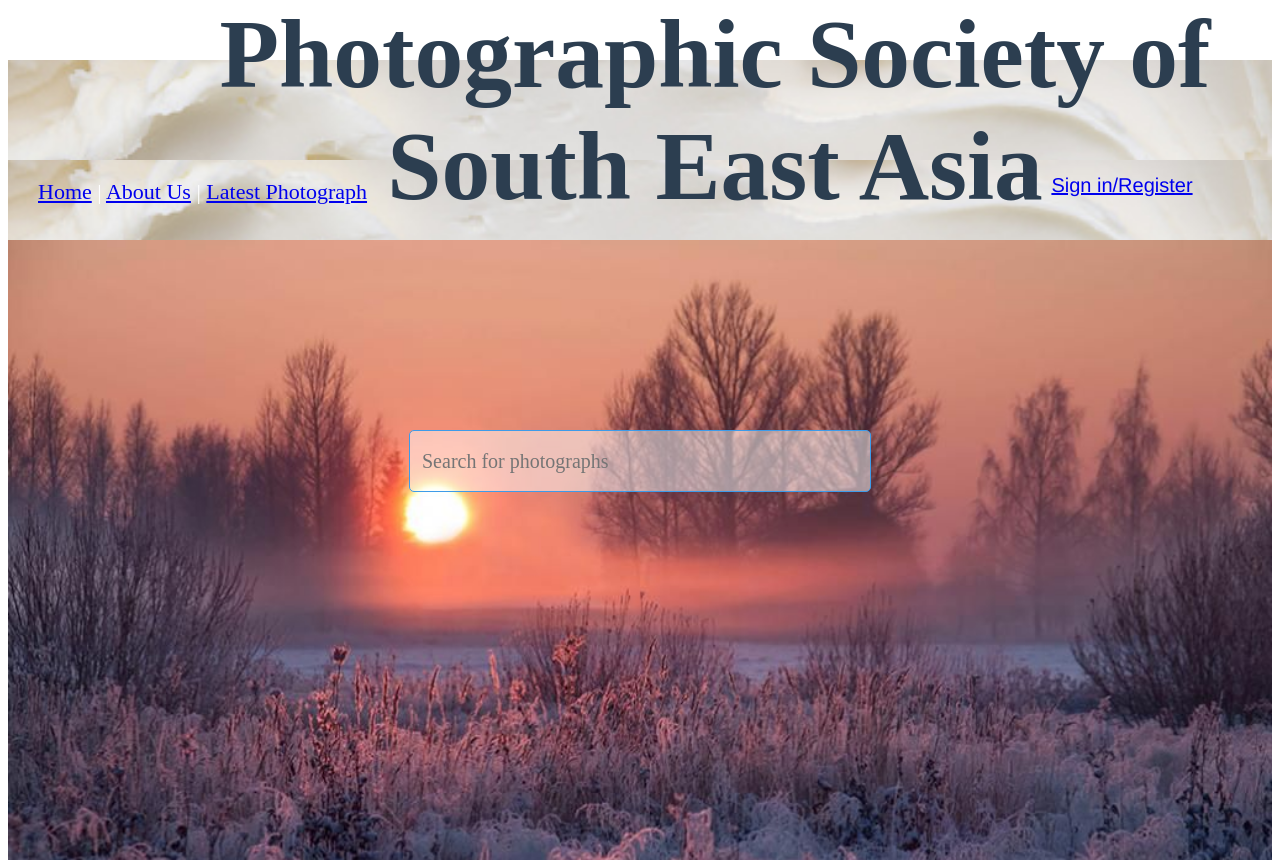
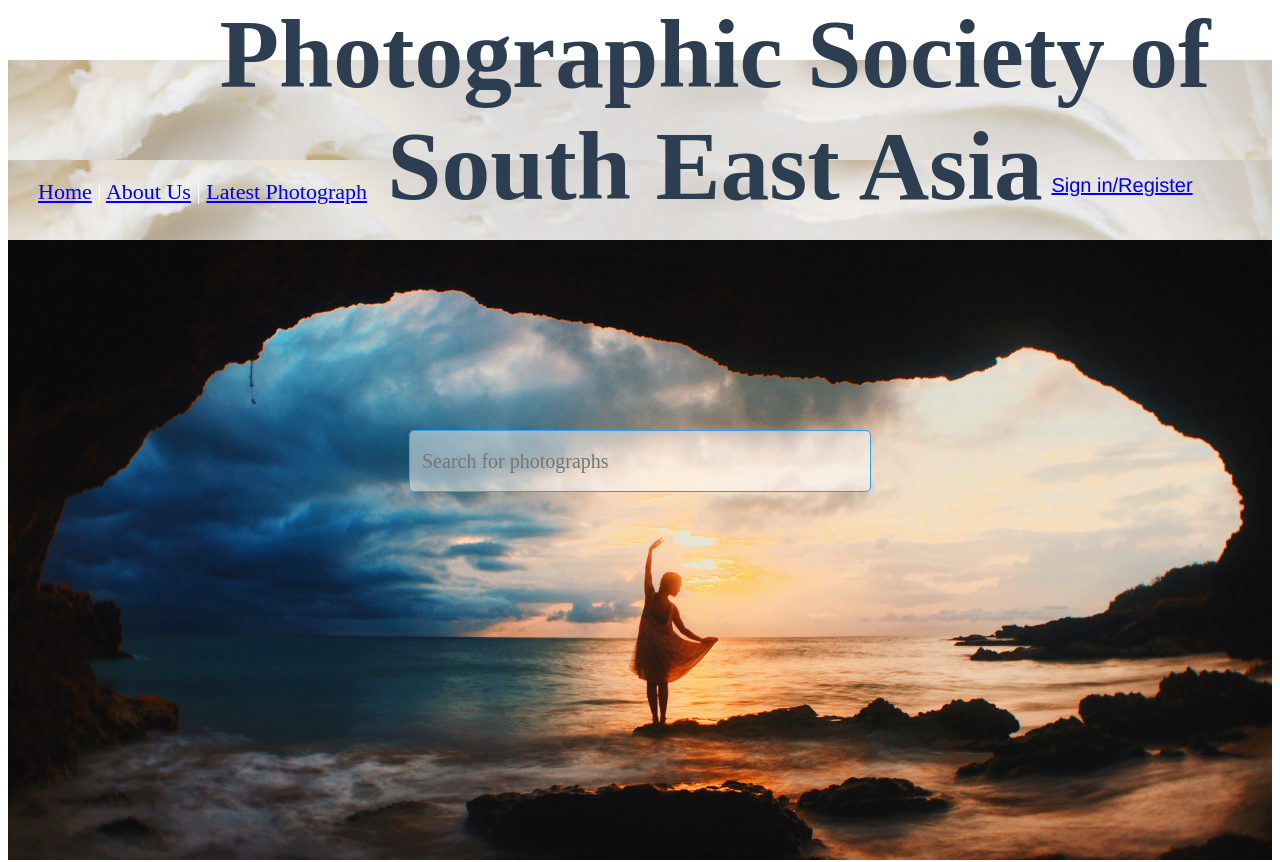
Before and after one commit to XiHuijia/Project-Photography-Website, a Vue app: page / in a window 1280 px wide. Shown: the top 862 px of the page. Built offline with nearby package versions, Linux system fonts and the light colour scheme; no server answers.

Commit message:
edited home content

```diff
--- a/src/components/HomeContent.vue
+++ b/src/components/HomeContent.vue
@@ -100,7 +100,7 @@ const list = [
         padding-top: 170px;
         height: 450px;
         width: 100%;
-        background: url(../assets/image18.jpg);
+        background: url(../assets/new_homecontent.jpg);
         background-size: cover;
         display: flex;
         flex-direction: row;
```
Also changed, not shown: src/assets/new_homecontent.jpg (added).
